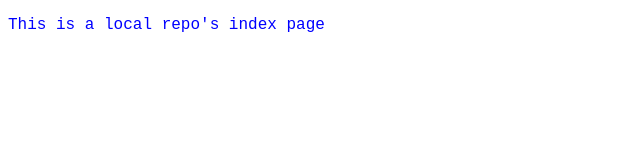
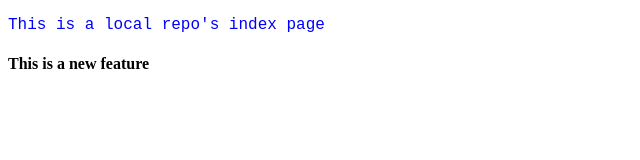
Before and after one commit to Gajendra-Shegunashi/LocalRepo, a plain HTML site: page index.html in a window 1280 px wide. Shown: the whole page, without its empty margins (0-640 px from the left). Drawn offline with Linux system fonts and the light colour scheme.

Commit message:
index page updated

```diff
--- a/index.html
+++ b/index.html
@@ -8,5 +8,6 @@
 </head>
 <body>
     <p>This is a local repo's index page</p>
+    <h4>This is a new feature</h4>
 </body>
 </html>
```
